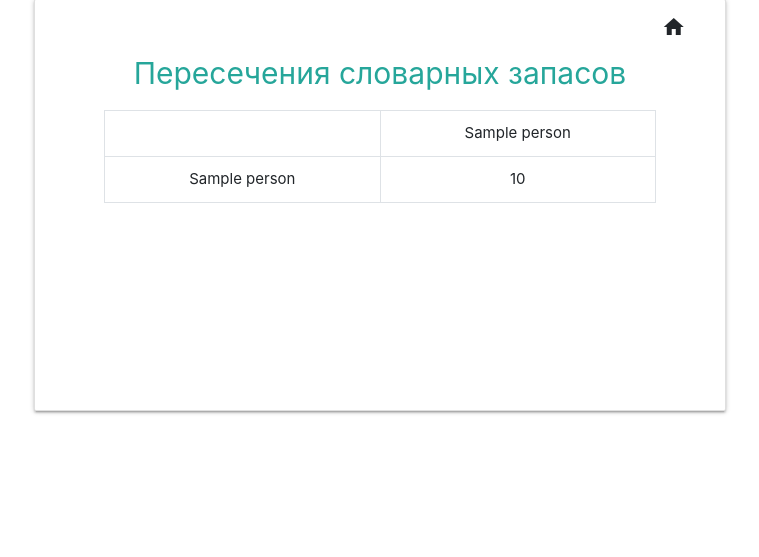
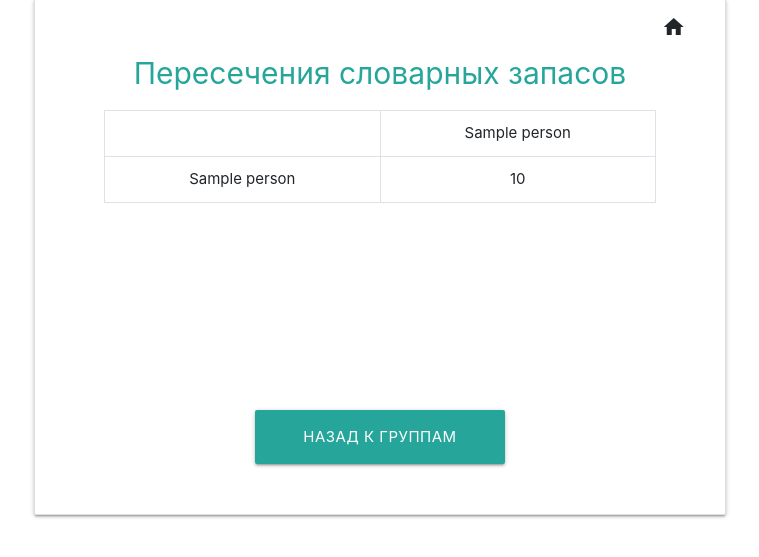
Before and after one commit to moevm/nosql1h19-report-stats, a Flask app: template src/templates/compare.html in a window 1280 px wide. Shown: the part 36-593 px from the top of the page, without its empty margins (260-1019 px from the left). Run offline with Flask 2, Linux system fonts and the light colour scheme; the template is opened without the code that fills it: most values are stand-ins (such as "Sample title", 1, 10 or a date in 2020); parts of the project's set-up code (start-up, migrations or seed data) failed here and were passed over; some libraries are stand-ins or nearby versions.

Commit message:
add to group btn

```diff
--- a/src/static/styles/styles.css
+++ b/src/static/styles/styles.css
@@ -225,6 +225,10 @@ th {
     color: #26a69a;
 }
 
+.btn-group {
+    margin: 0 auto;
+}
+
 @media only screen and (min-height: 800px) {
     .report-card {
         margin-top: 10%;
--- a/src/templates/compare.html
+++ b/src/templates/compare.html
@@ -48,6 +48,9 @@
                                 {% endfor %}
                             </table>
                         </div>
+                        <div class="btn-group">
+                            <a style="min-width: 250px;" class="waves-effect waves-light btn-large my-gbtn" onclick="history.back();">Назад к группам</a>
+                        </div>
                     </div>
                 </div>
             </div>
```
